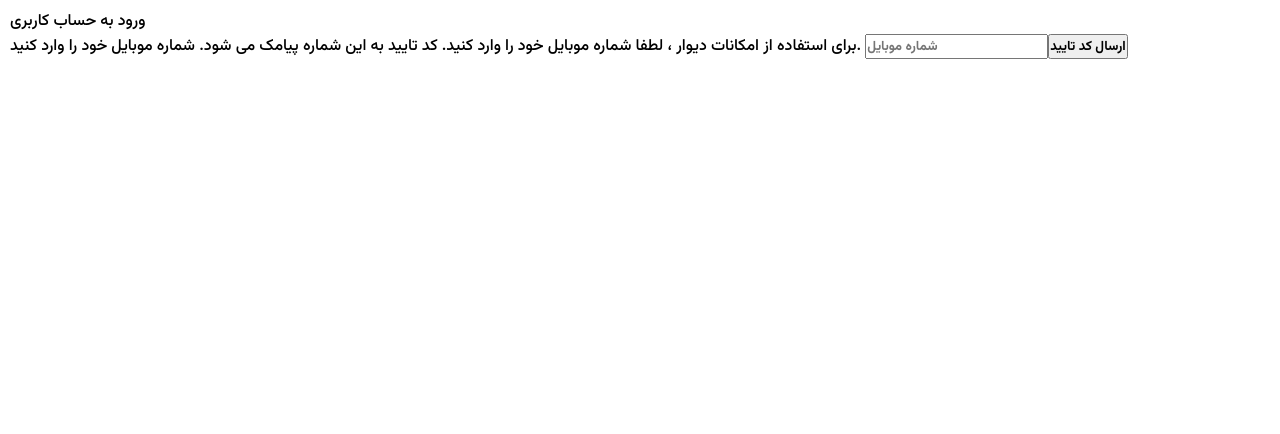
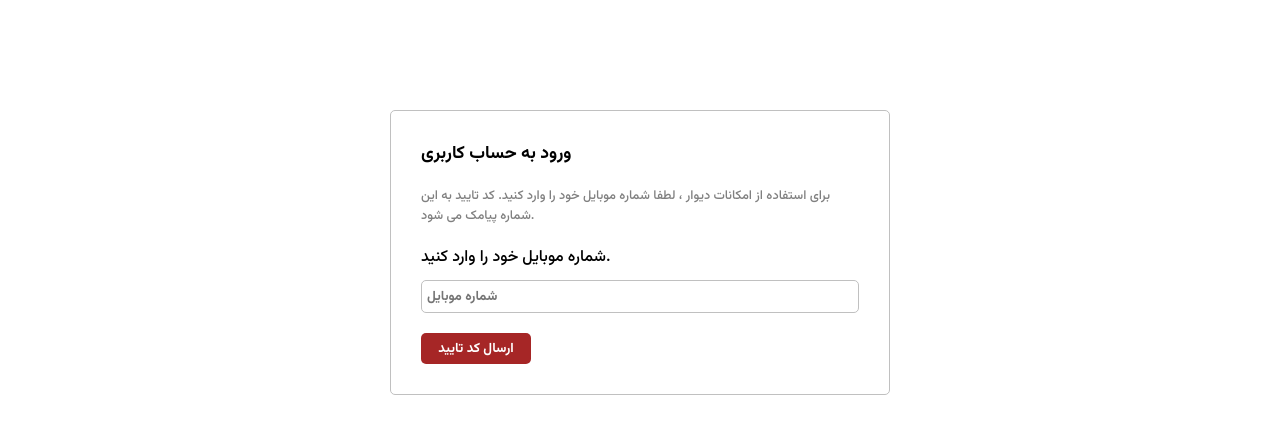
Before and after one commit to A-Khameneh/rjs-divar-front, a React app: page /auth in a window 1280 px wide. Shown: the top 434 px of the page. Built offline with nearby package versions, Linux system fonts and the light colour scheme; no server answers; the HTML template or start-up script is replaced by a standard one.

Commit message:
send otp & check otp styles

```diff
--- a/src/components/templates/CheckOtpForm.jsx
+++ b/src/components/templates/CheckOtpForm.jsx
@@ -5,6 +5,7 @@
 import { getProfile } from "services/user";
 import { setCookie } from "utils/cookie";
 
+import styles from "./CheckOtpForm.module.css";
 
 export default function CheckOtpForm({ code, setCode, setStep, mobile }) {
 
@@ -36,7 +37,7 @@
 
     return (
 
-        <form onSubmit={ submitHandler } >
+        <form onSubmit={ submitHandler } className={ styles.form } >
 
             <p> تایید کد پیامکی </p>
             <span> کد پیامک شده به شماره { mobile } را وارد کنید. </span>
@@ -45,7 +46,7 @@
             <input type="text" id="input" placeholder="کد تایید" value={ code } onChange={ e => setCode( e.target.value ) } />
 
             <button type="submit" > ورود </button>
-            <button onClick={ () => setStep(1) } > تغییر شماره موبایل </button>
+            <button onClick={ () => setStep(1) } className={ styles.backButton } > تغییر شماره موبایل </button>
 
         </form>
 
--- /dev/null
+++ b/src/components/templates/CheckOtpForm.module.css
@@ -0,0 +1,59 @@
+.form {
+
+    max-width: 500px;
+    margin: auto;
+    display: flex;
+    flex-direction: column;
+    margin-top: 100px;
+    border: 1px solid silver;
+    border-radius: 5px;
+    padding: 30px;
+
+}
+
+.form p {
+
+    font-size: 1.1rem;
+    font-weight: 400;
+    margin-bottom: 20px;
+
+}
+
+.form span {
+
+    color: grey;
+    font-size: 0.8rem;
+    margin-bottom: 20px;
+
+}
+
+.form input {
+
+    margin: 10px 0 20px;
+    padding: 5px;
+    border: 1px, solid, silver;
+    border-radius: 5px;
+
+}
+
+.form button {
+
+    width: 70px;
+    padding: 5px 10px;
+    border: none;
+    background-color: #a62626;
+    color: #fff;
+    border-radius: 5px;
+    cursor: pointer;
+
+}
+
+.form .backButton {
+
+    background-color: #fff;
+    color: #a62626;
+    border: 1px solid #a62626;
+    width: 150px;
+    margin-top: 30px;
+
+}
--- a/src/components/templates/SendOtpForm.jsx
+++ b/src/components/templates/SendOtpForm.jsx
@@ -1,5 +1,6 @@
 import { sendOtp } from "services/auth";
 
+import styles from "./SendOtpForm.module.css";
 
 export default function SendOtpForm({ mobile, setMobile, setStep }) {
 
@@ -18,7 +19,7 @@
 
     return (
 
-        <form onSubmit={ submitHandler } >
+        <form onSubmit={ submitHandler } className={ styles.form } >
 
             <p> ورود به حساب کاربری </p>
 
--- /dev/null
+++ b/src/components/templates/SendOtpForm.module.css
@@ -0,0 +1,49 @@
+.form {
+
+    max-width: 500px;
+    margin: auto;
+    display: flex;
+    flex-direction: column;
+    margin-top: 100px;
+    border: 1px solid silver;
+    border-radius: 5px;
+    padding: 30px;
+
+}
+
+.form p {
+
+    font-size: 1.1rem;
+    font-weight: 400;
+    margin-bottom: 20px;
+
+}
+
+.form span {
+
+    color: grey;
+    font-size: 0.8rem;
+    margin-bottom: 20px;
+
+}
+
+.form input {
+
+    margin: 10px 0 20px;
+    padding: 5px;
+    border: 1px, solid, silver;
+    border-radius: 5px;
+
+}
+
+.form button {
+
+    width: 110px;
+    padding: 5px 10px;
+    border: none;
+    background-color: #a62626;
+    color: #fff;
+    border-radius: 5px;
+    cursor: pointer;
+
+}
```
